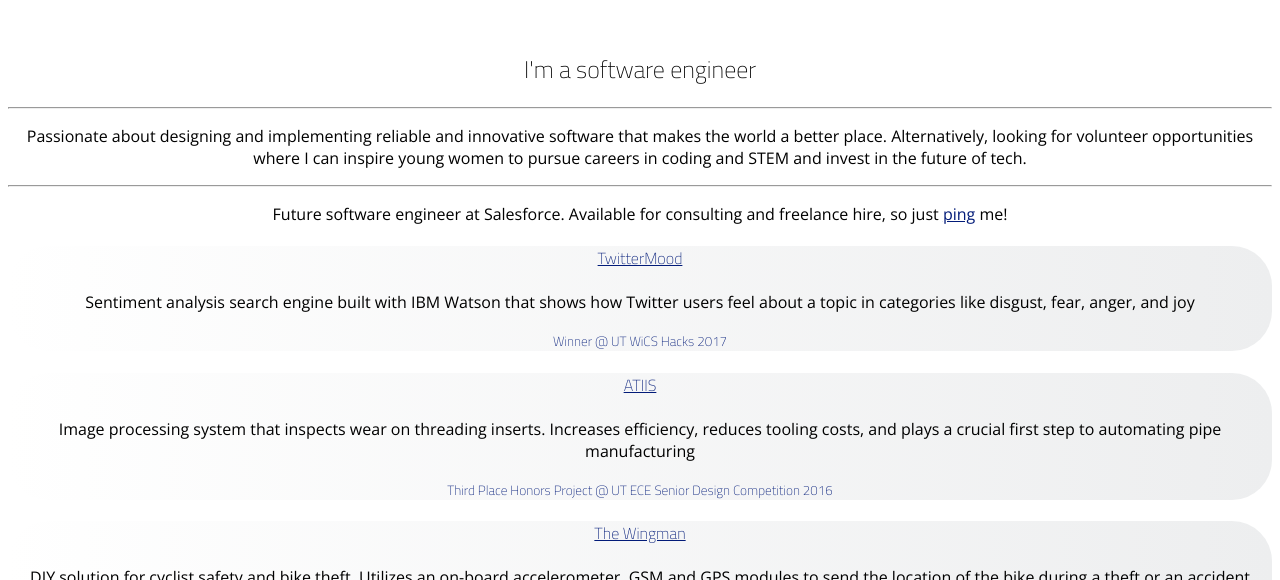
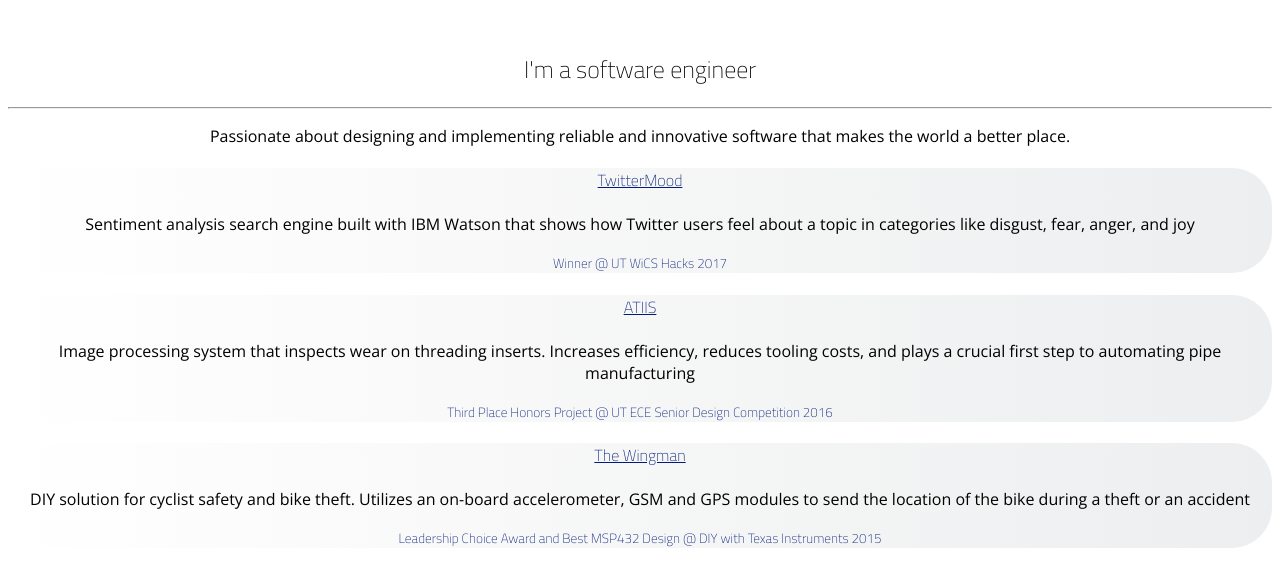
Before and after one commit to tiffanytso/tiffanytso.github.io, a Jekyll site: the page built from index.html, in a window 1280 px wide and 900 px high, scrolled down 939 px, cut to the strip 135-715 px from the top of the window. Built offline with Jekyll 4.4.1, drawn with Linux system fonts in a browser that asks for light colours; nearby versions of some CDN libraries; some web fonts are replaced.

Commit message:
Changed description

```diff
--- a/_includes/splash.html
+++ b/_includes/splash.html
@@ -25,8 +25,6 @@
                       <hr/>
                         <p>
                             Passionate about designing and implementing reliable and innovative software that makes the world a better place.
-                            Alternatively, looking for volunteer opportunities where I can inspire young women to pursue careers in coding and STEM and invest in the future of tech.</p>
-                      <hr><p>Future software engineer at Salesforce. Available for consulting and freelance hire, so just <a href="mailto:thetiffanytso@gmail.com">ping</a> me!
                         </p>
                   </div>
               </div>
```
